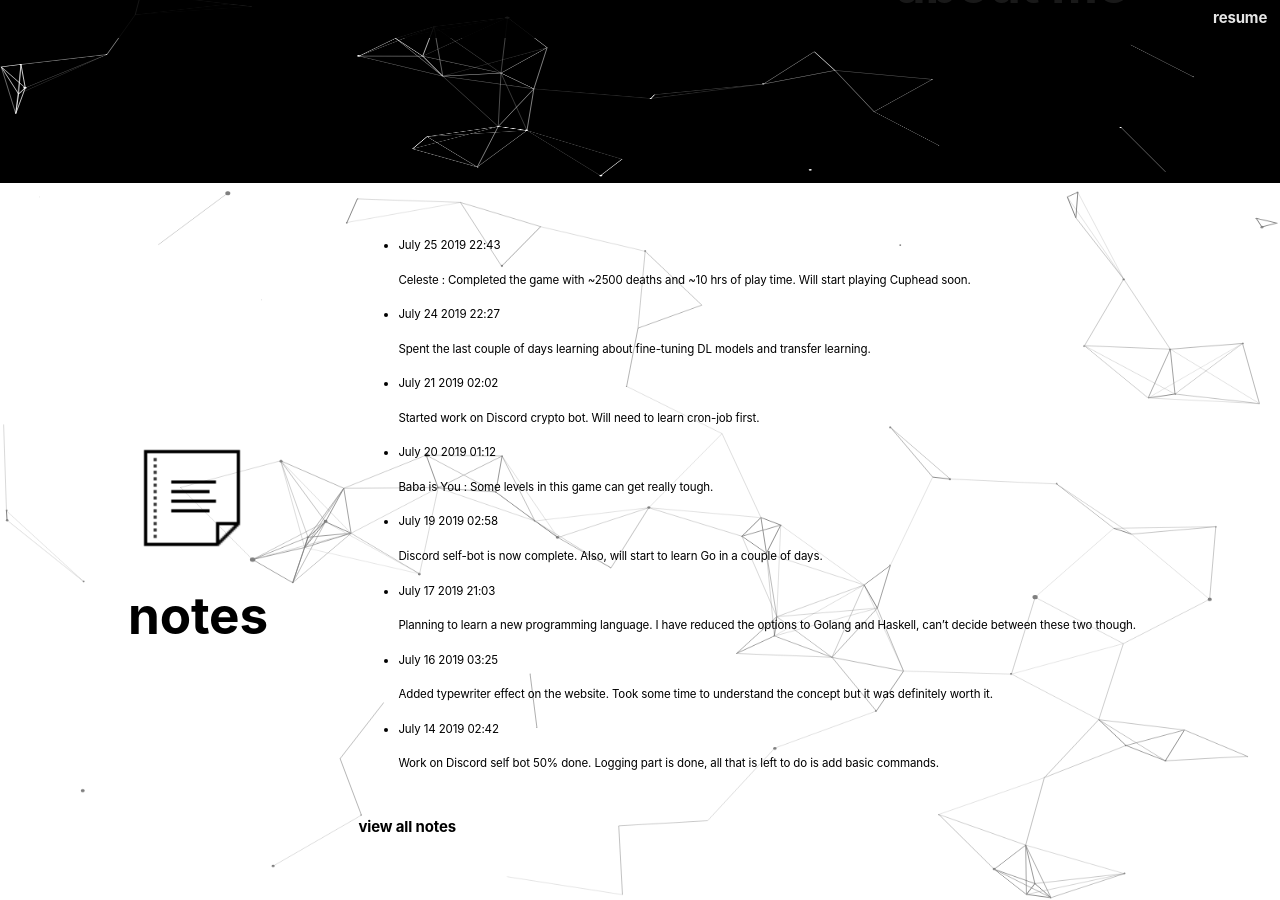
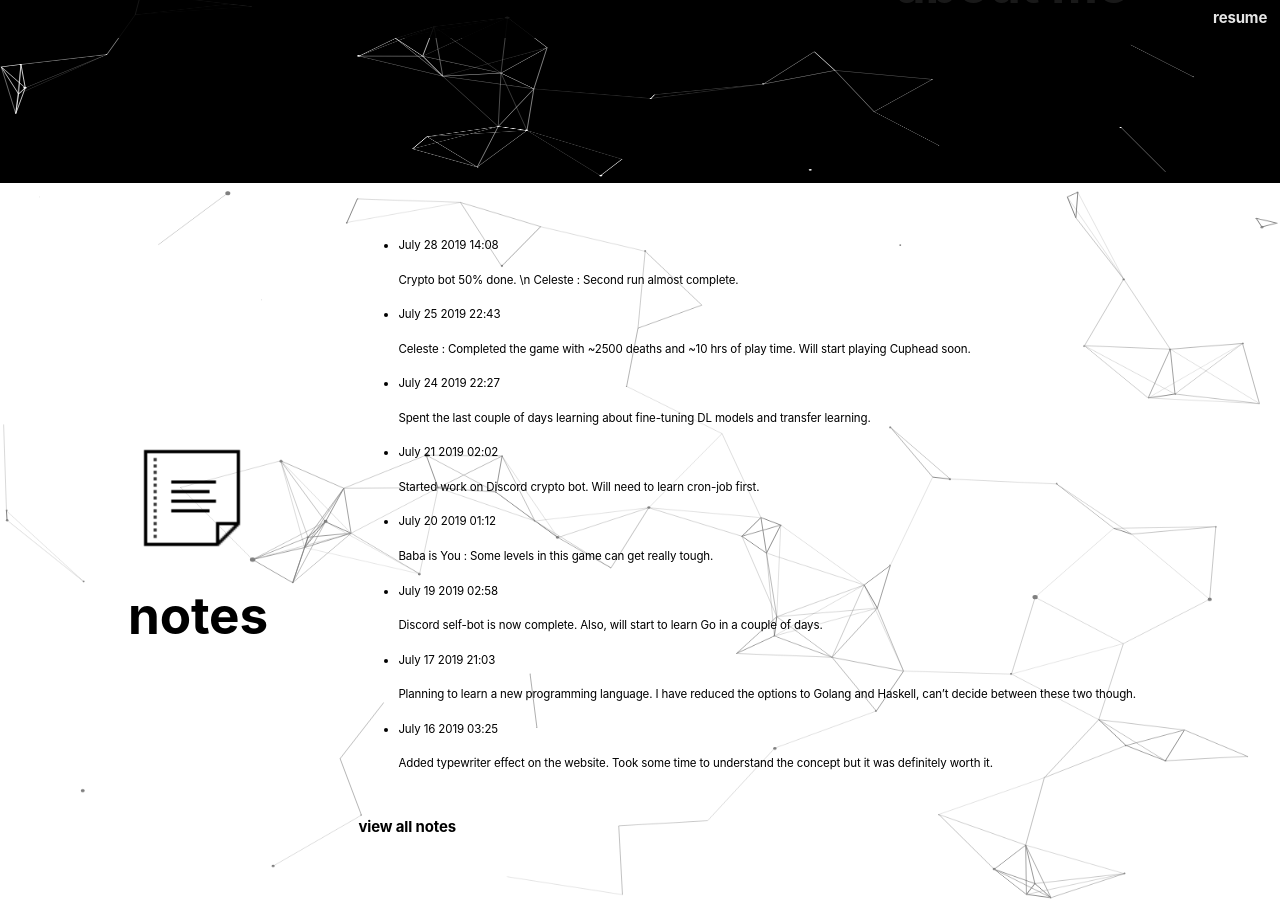
Before and after one commit to vedantsingh1404/website-v2.0, a Jekyll site: the page built from index.html, in a window 1280 px wide and 900 px high, scrolled down 982 px. Built offline with Jekyll 4.4.1, drawn with Linux system fonts in a browser that asks for light colours.

Commit message:
add note

```diff
--- a/_data/notes.yml
+++ b/_data/notes.yml
@@ -1,3 +1,8 @@
+- date: July 28 2019 14:08
+  content : |
+    Crypto bot 50% done. \n
+    Celeste : Second run almost complete.
+
 - date: July 25 2019 22:43
   content : |
     Celeste : Completed the game with ~2500 deaths and ~10 hrs of play time. Will start playing Cuphead soon.
```
